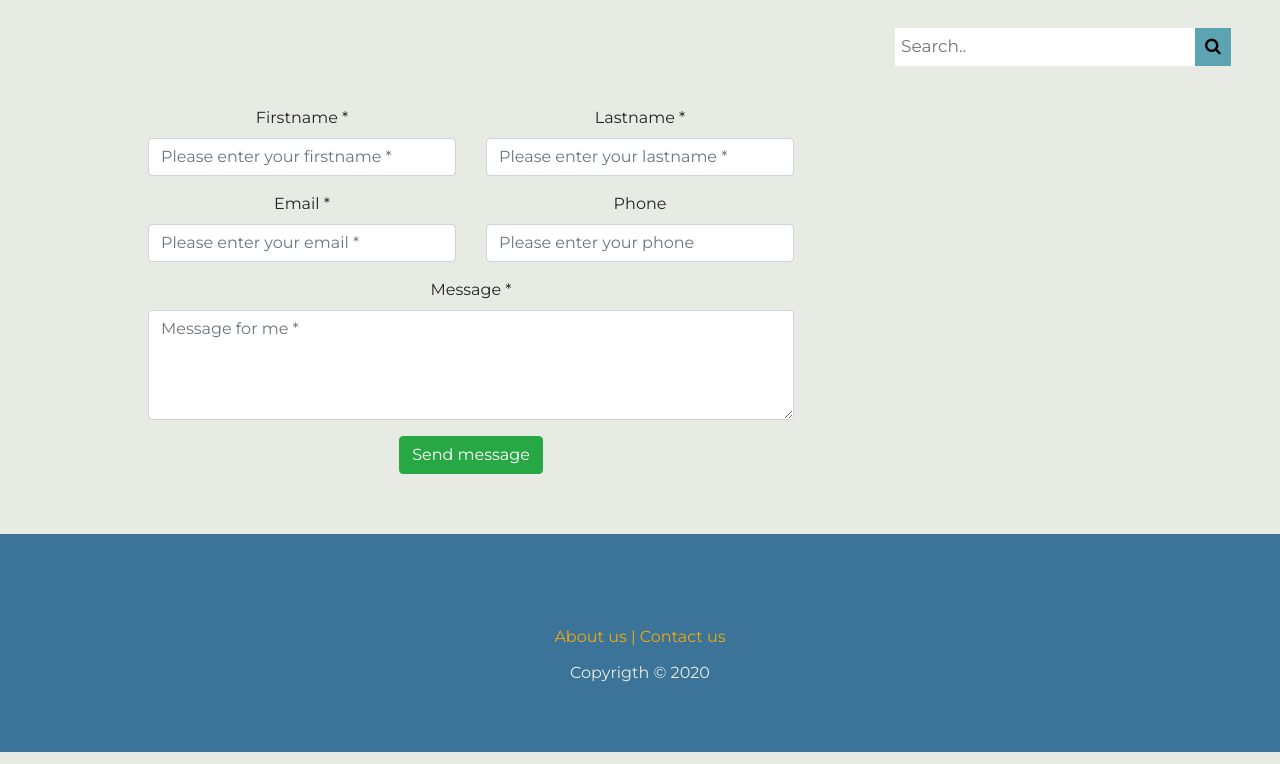
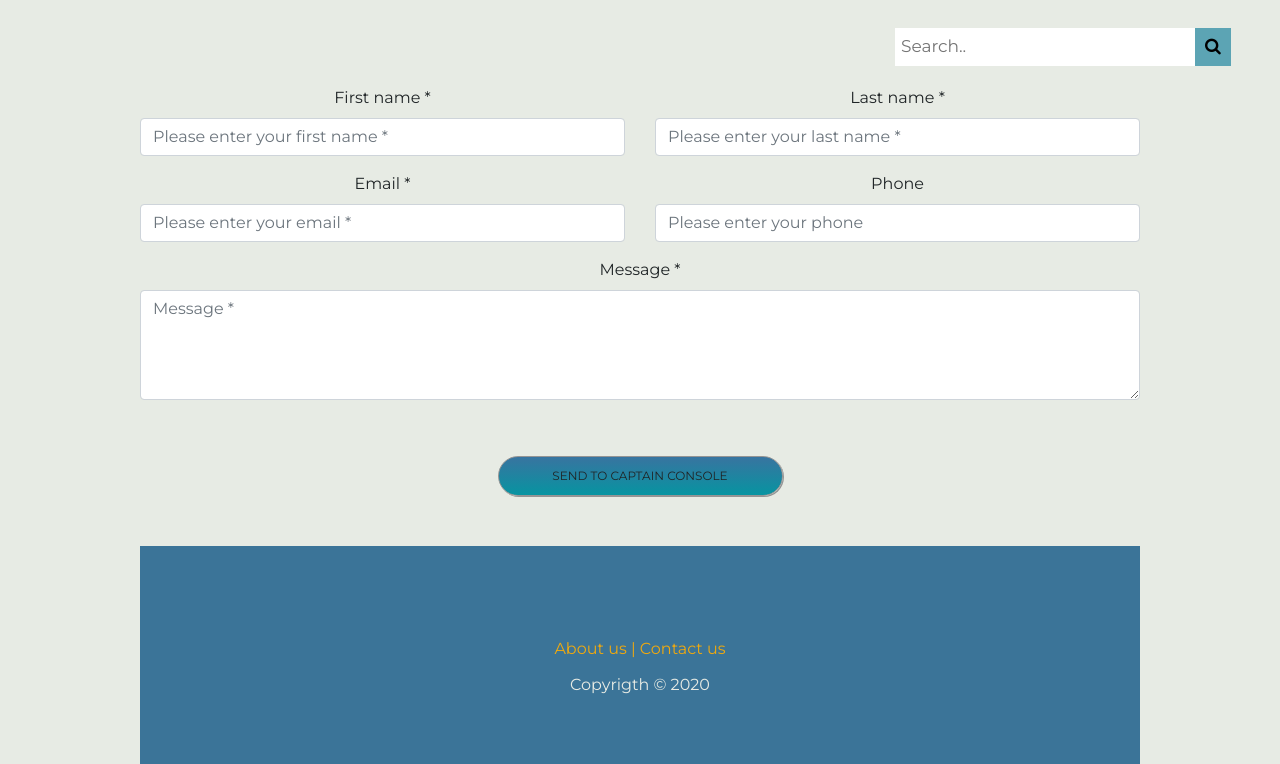
Before and after one commit to gunnsteinng/CaptainConsole2.0, a Django app: page /contact_us/ in a window 1280 px wide. Shown: the part 198-962 px from the top of the page. Run offline with Django 3.2, Linux system fonts and the light colour scheme; some libraries are stand-ins or nearby versions.

Commit message:
unnið í contact us

```diff
--- a/static/css/styles_about_us.css
+++ b/static/css/styles_about_us.css
@@ -89,8 +89,3 @@
 .store-location-info {
     text-align: right;
 }
-
-/*virtual desk dótið:
-    color: #efa90f;
-    margin-top: 30px;
-    padding-bottom: 10px; */
--- a/static/css/styles_contact_us.css
+++ b/static/css/styles_contact_us.css
@@ -1,5 +1,18 @@
+/*-------------- CONTACT US --------------*/
+.container-contact-us {
+    width: 1000px;
+    margin: auto;
+}
 
-body {
-  padding: 20px 0;
-  font-family: Lato, sans-serif;
+.send-button {
+    background-image: linear-gradient(to bottom, #3874a0, #0794a1);
+    width: 285px;
+    margin-top: 40px;
+    font-size: 12px;
 }
+
+.send-button:hover {
+    background-color: #949494;
+    color: #ffffff;
+    border: solid #949494 2px;
+}
--- a/templates/contact_us/contact_us.html
+++ b/templates/contact_us/contact_us.html
@@ -1,22 +1,25 @@
-
-<div class="container">
+<div class="container-contact-us">
     <div class="row">
-      <div class="col-lg-8 col-lg-offset-2">
+      <div class="col-lg-12">
         <form id="contact-form" method="post" action="" role="form">
         <div class="messages"></div>
         <div class="controls">
           <div class="row">
             <div class="col-md-6">
               <div class="form-group">
-                <label for="form_name">Firstname *</label>
-                <input id="form_name" type="text" name="name" class="form-control" placeholder="Please enter your firstname *" required="required" data-error="Firstname is required.">
+                <label for="form_name">First name *</label>
+                <input id="form_name" type="text" name="name"
+                       class="form-control" placeholder="Please enter your first name *" required="required"
+                       data-error="First name is required.">
                 <div class="help-block with-errors"></div>
               </div>
             </div>
             <div class="col-md-6">
               <div class="form-group">
-                <label for="form_lastname">Lastname *</label>
-                <input id="form_lastname" type="text" name="surname" class="form-control" placeholder="Please enter your lastname *" required="required" data-error="Lastname is required.">
+                <label for="form_lastname">Last name *</label>
+                <input id="form_lastname" type="text" name="surname"
+                       class="form-control" placeholder="Please enter your last name *" required="required"
+                       data-error="Last name is required.">
                 <div class="help-block with-errors"></div>
               </div>
             </div>
@@ -25,14 +28,17 @@
             <div class="col-md-6">
               <div class="form-group">
                 <label for="form_email">Email *</label>
-                <input id="form_email" type="email" name="email" class="form-control" placeholder="Please enter your email *" required="required" data-error="Valid email is required.">
+                <input id="form_email" type="email" name="email"
+                       class="form-control" placeholder="Please enter your email *" required="required" data-error=
+                         "Valid email is required.">
                 <div class="help-block with-errors"></div>
               </div>
             </div>
             <div class="col-md-6">
               <div class="form-group">
                 <label for="form_phone">Phone</label>
-                <input id="form_phone" type="tel" name="phone" class="form-control" placeholder="Please enter your phone">
+                <input id="form_phone" type="tel" name="phone"
+                       class="form-control" placeholder="Please enter your phone">
                 <div class="help-block with-errors"></div>
               </div>
             </div>
@@ -41,16 +47,18 @@
             <div class="col-md-12">
               <div class="form-group">
                 <label for="form_message">Message *</label>
-                <textarea id="form_message" name="message" class="form-control" placeholder="Message for me *" rows="4" required data-error="Please,leave us a message."></textarea>
+                <textarea id="form_message" name="message" class="form-control" placeholder="Message *" rows="4" required data-error="Please,leave us a message."></textarea>
                 <div class="help-block with-errors"></div>
               </div>
             </div>
             <div class="col-md-12">
-              <input type="submit" class="btn btn-success btn-send" value="Send message">
+              <!--<input type="submit" class="btn-send" value="Send to Captain Console">-->
+                <div class="col-lg-12 col-sm-12 col-md-6 text-center"><button class="btn btn-lg
+                    text-uppercase large-button send-button">Send to Captain Console</button>
             </div>
           </div>
         </div>
         </form>
       </div>
     </div>
-  </div>
+</div>
--- a/templates/top.html
+++ b/templates/top.html
@@ -21,6 +21,7 @@
     <link rel="stylesheet" href="{% static 'css/styles_ig.css' %}" />
     <link rel="stylesheet" href="{% static 'css/styles_tag.css' %}" />
     <link rel="stylesheet" href="{% static 'css/styles_about_us.css' %}" />
+    <link rel="stylesheet" href="{% static 'css/styles_contact_us.css' %}" />
     <link rel="stylesheet" href="https://cdnjs.cloudflare.com/ajax/libs/font-awesome/4.7.0/css/font-awesome.min.css">
     {% include 'header.html' %}
 </head>
```
Also changed, not shown: templates/about_us/about_us.html (+3 -6 lines).
